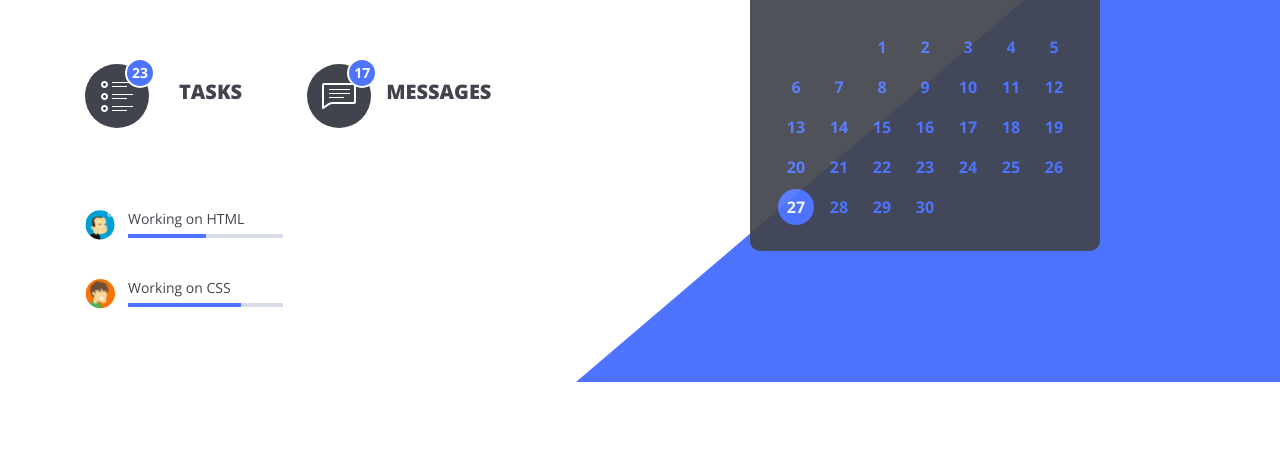
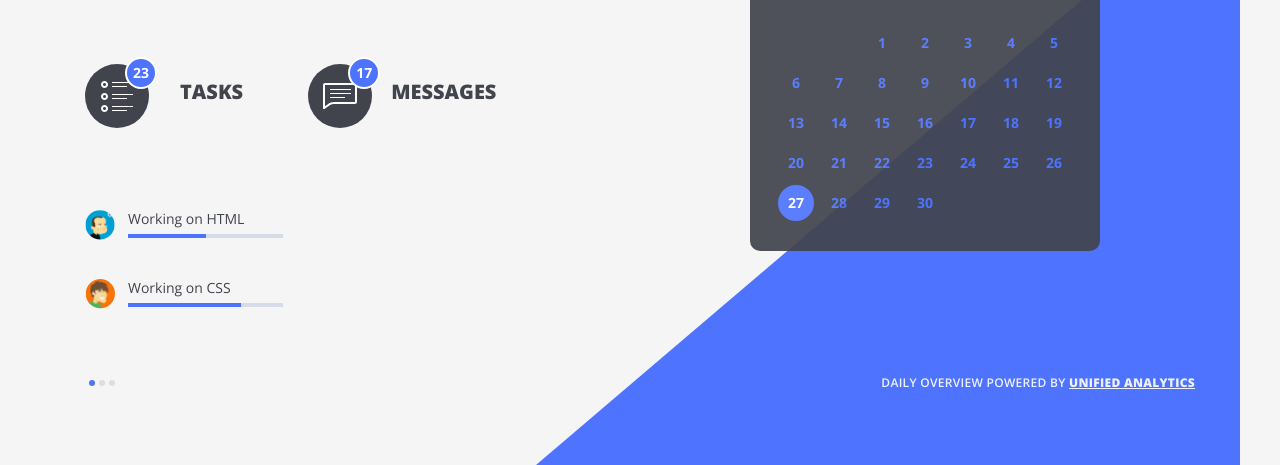
Before and after one commit to Maciejf85/twoheads_test, a website: page index.html in a window 1280 px wide. Shown: the part 418-883 px from the top of the page. Before the commit the page ends 834 px from the top, so only its background shows below. Drawn offline with nearby package versions, Linux system fonts and the light colour scheme.

Commit message:
finished footer

```diff
--- a/index.html
+++ b/index.html
@@ -51,15 +51,14 @@
               </div>
           </div>
         </nav>
-    </div>
         <!-- / navigation -->
 
-        <div class="container">
           <main class='main'>
             <div class="row">
               <div class="col-7">
                 <section class="main__section-left">
                   <h1 class="main__section-left-header">hello dude, how are you today?</h1>
+
                   <!-- / header -->
                   <div class="notification__icon">
                     <div class="notification__icon-item">
@@ -77,9 +76,9 @@
                       <div class="item-caption small">messages</div>
                     </div>
                   </div>
+
                   <!-- / notification -->
                   <div class="user__information">
-
                     <div class="user__information-item">
                       <div class="item-image">
                         <img src="./images/team-ante.png" alt="user-picture"></img>
@@ -103,13 +102,11 @@
                         </div>
                       </div>
                     </div>
-
                   </div>
-
-
-
+                  <!-- / user information -->
                 </section>
                 <!-- / left section -->
+
               </div>
               <div class="col-5">
                 <section class="main__section-right">
@@ -160,9 +157,20 @@
             </div>
           </main>
           <!-- / main -->
+
+        <footer class="footer">
+          <div class="footer-pagination">
+            <span class="active"></span>
+            <span></span>
+            <span></span>
+          </div>
+          <div class="footer-copyrights">
+            DAILY OVERVIEW POWERED BY <span>UNIFIED ANALYTICS</span>
+          </div>
+        </footer>
+        <div class="background">
+          <div class="background__triangle"></div>
     </div>
-    <div class="background">
-      <div class="background__triangle"></div>
     </div>
     <!-- / background -->
 
--- a/scss/main.scss
+++ b/scss/main.scss
@@ -3,9 +3,10 @@
 
 body {
   font-family: "Open Sans", sans-serif;
-  height: 100vh;
+  background-color: #f5f5f5;
 }
 .container {
+  min-height: 849px;
   position: relative;
 }
 .nav {
@@ -29,7 +30,7 @@ body {
 
     li {
       display: inline-flex;
-      margin-right: 30px;
+      margin-right: 29px;
 
       .notification {
         display: flex;
@@ -54,7 +55,7 @@ body {
           content: "";
           display: block;
           width: 20px;
-          border: 2px solid #4e74ff;
+          border: 1px solid #4e74ff;
         }
       }
     }
@@ -106,7 +107,7 @@ body {
 
   &__triangle {
     position: absolute;
-    right: 0;
+    right: -30px;
     bottom: 0;
     width: 0;
     height: 0;
@@ -148,14 +149,14 @@ body {
 
           .counter {
             position: absolute;
-            top: -6px;
-            right: -6px;
+            top: -7px;
+            right: -8px;
             display: flex;
             justify-content: center;
             align-items: center;
             border-radius: 50%;
-            width: 30px;
-            height: 30px;
+            width: 32px;
+            height: 32px;
             border: 2px solid white;
             color: white;
             background-color: #4e74ff;
@@ -168,10 +169,11 @@ body {
           font-size: 20px;
           font-weight: 800;
           color: #42444d;
+
           padding-bottom: 8px;
-          margin-left: 30px;
+          margin-left: 31px;
           &.small {
-            margin-left: 15px;
+            margin-left: 19px;
           }
         }
       }
@@ -211,17 +213,16 @@ body {
   }
   &__section-right {
     .calendar {
+      position: relative;
       display: flex;
       flex-direction: column;
       align-items: center;
-      // margin-top: 8px;
       width: 350px;
       height: 470px;
-      padding: 22px;
+      padding: 18px;
       opacity: 0.92;
       border-radius: 10px;
       background-color: #42444d;
-
       &__currentDate {
         font-size: 140px;
         font-weight: bold;
@@ -240,7 +241,7 @@ body {
         display: flex;
         justify-content: center;
         flex-wrap: wrap;
-        height: 200px;
+        font-size: 14px;
         span {
           display: flex;
           align-items: center;
@@ -260,3 +261,39 @@ body {
     }
   }
 }
+.footer {
+  display: flex;
+  align-items: center;
+  justify-content: space-between;
+  margin-top: 25px;
+  height: 20px;
+  &-pagination {
+    display: flex;
+    align-items: center;
+
+    span {
+      display: inline-block;
+      width: 6px;
+      height: 6px;
+      border-radius: 50%;
+      margin-left: 4px;
+      background-color: #dedede;
+      &.active {
+        background-color: #4e74ff;
+      }
+    }
+  }
+  &-copyrights {
+    text-transform: uppercase;
+    opacity: 0.9;
+    font-size: 12px;
+    font-weight: 600;
+    letter-spacing: 0.3px;
+    text-align: right;
+    color: #fff;
+    span {
+      text-decoration: underline;
+      font-weight: 800;
+    }
+  }
+}
```
Also changed, not shown: css/main.css, 1 other file.
